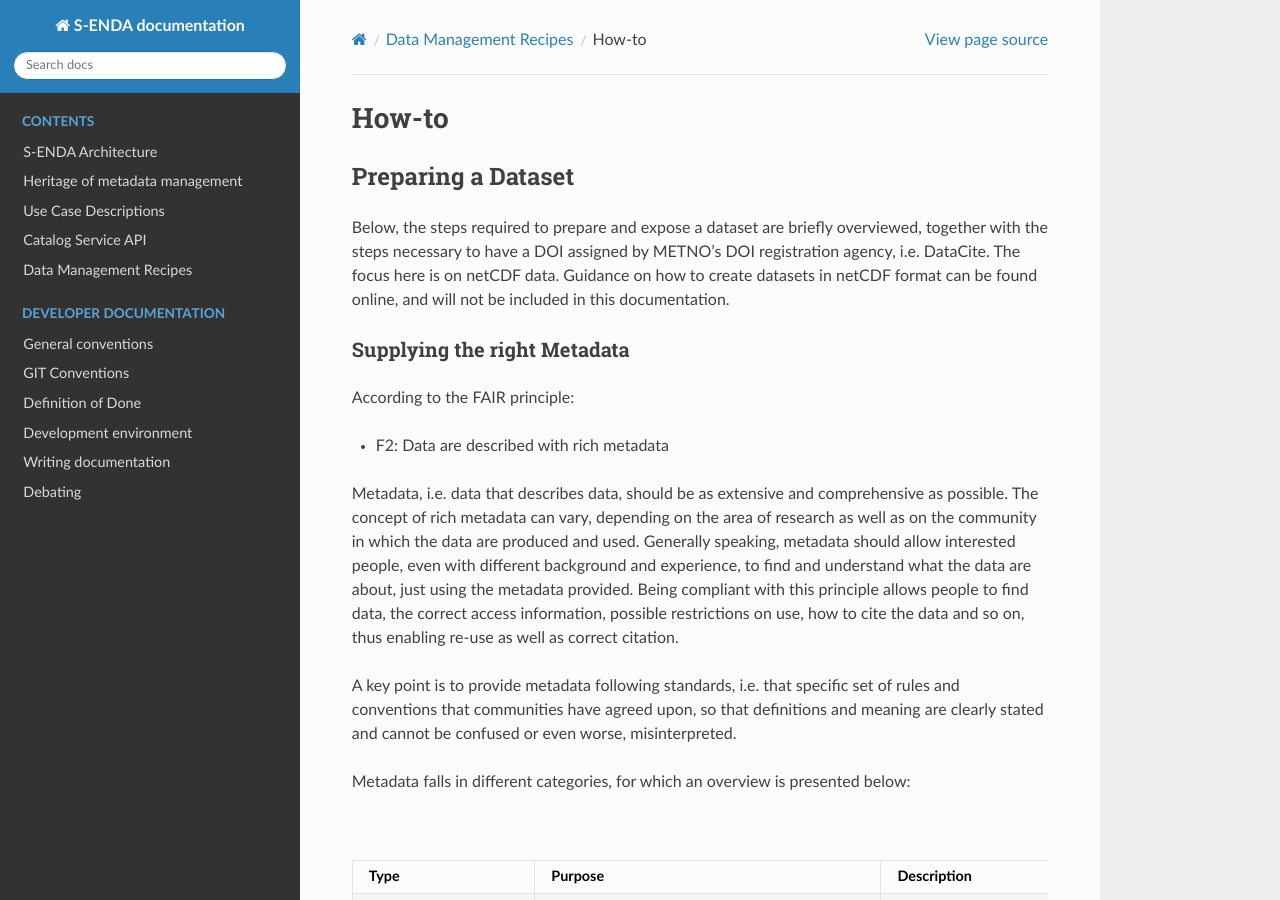
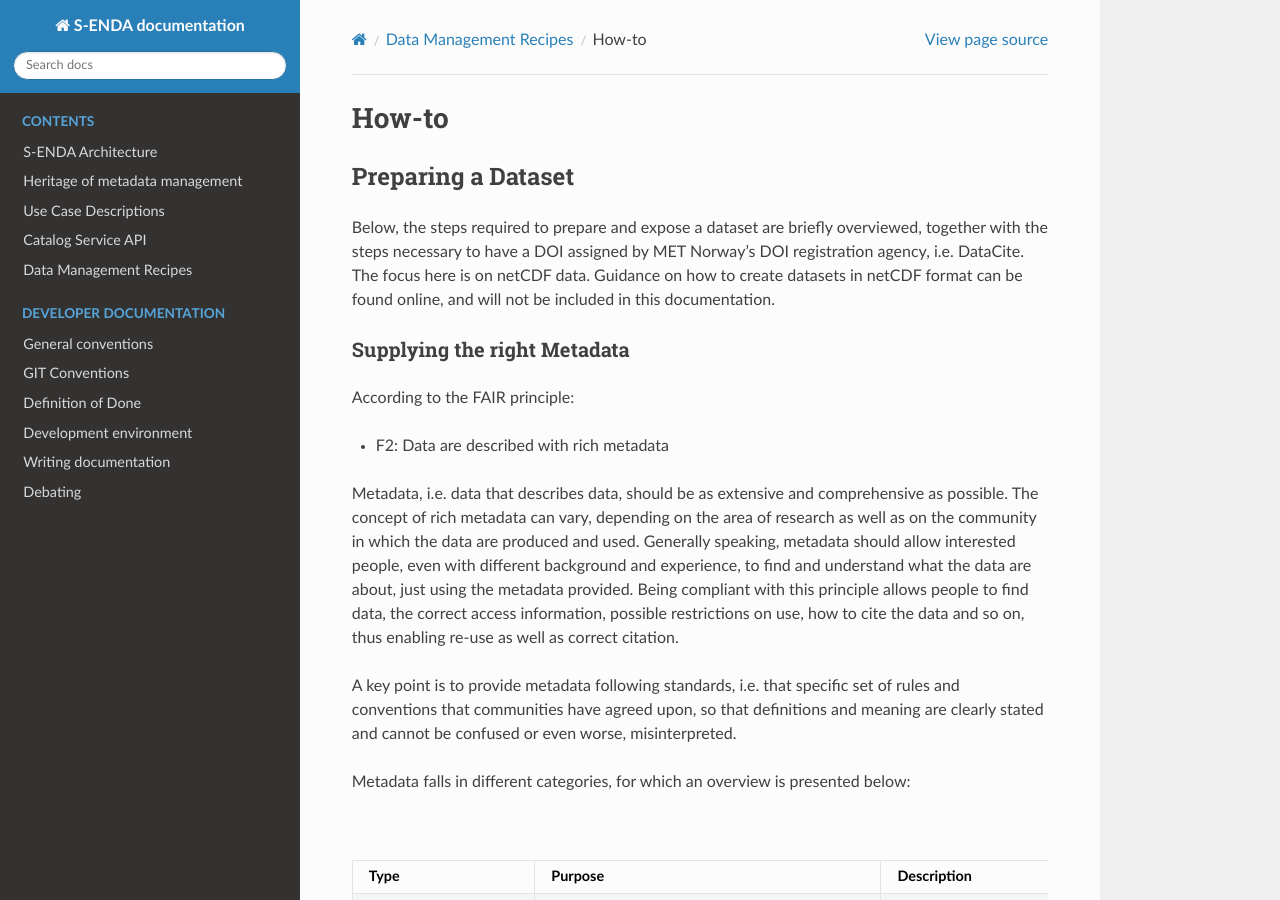
Before and after one commit to metno/S-ENDA-documentation, a Sphinx documentation site: the page built from source/doi_howto.rst, in a window 1280 px wide and 900 px high. Built offline with Sphinx 7.4.7 and the Read the Docs theme 2.0.0, drawn with Linux system fonts in a browser that asks for light colours; some of the changed text lies outside the part shown.

Commit message:
change METNO into MET Norway and minor rephrasing

```diff
--- a/source/doi_background.rst
+++ b/source/doi_background.rst
@@ -37,7 +37,7 @@ metadata.
 Reusability
 -----------
 Reusability of data is strictly related with the possibility of citing data. When the DOI is incorporated into a citation it becomes a guaranteed location for the
-data, because the DOI will always resolve to the right web address (URL). Using a DOI allows then for proper citation of data when it is reused, giving the right
+resource cited, because the DOI will always resolve to the right web address (URL). Using a DOI allows then for proper citation of data when it is reused, giving the right
 credits and visibility to scientists.
 
 .. note:: Further reading and resources
--- a/source/doi_howto.rst
+++ b/source/doi_howto.rst
@@ -3,7 +3,7 @@ How-to
 
 Preparing a Dataset
 ===================
-Below, the steps required to prepare and expose a dataset are briefly overviewed, together with the steps necessary to have a DOI assigned by METNO's DOI registration agency, i.e. DataCite.
+Below, the steps required to prepare and expose a dataset are briefly overviewed, together with the steps necessary to have a DOI assigned by MET Norway's DOI registration agency, i.e. DataCite.
 The focus here is on netCDF data. Guidance on how to create datasets in netCDF format can be found online, and will not be included in this documentation.
 
 Supplying the right Metadata
@@ -95,7 +95,7 @@ Metadata information are then extracted automatically on the adc.met.no portal,
 Creation of landing pages and assignment of DOI
 ===============================================
 
-In order for the DOI registration agency (DataCite) to assign a DOI, METNO has to send:
+In order for the DOI registration agency (DataCite) to assign a DOI, MET Norway has to send:
 
 1. A metadata file containing at least the DataCite mandatory elements
 2. A URL of the landing page, which will be the persistent URL to which the DOI resolves
```
